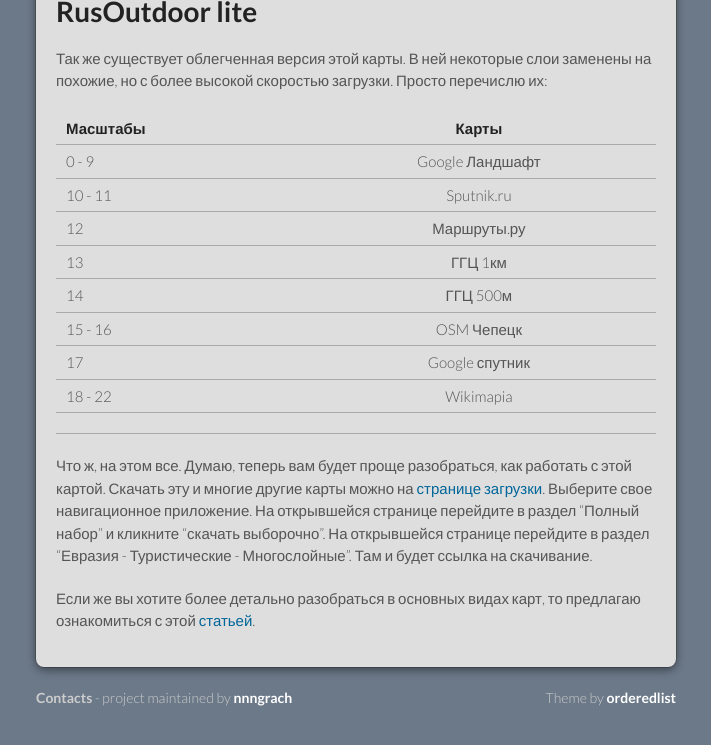
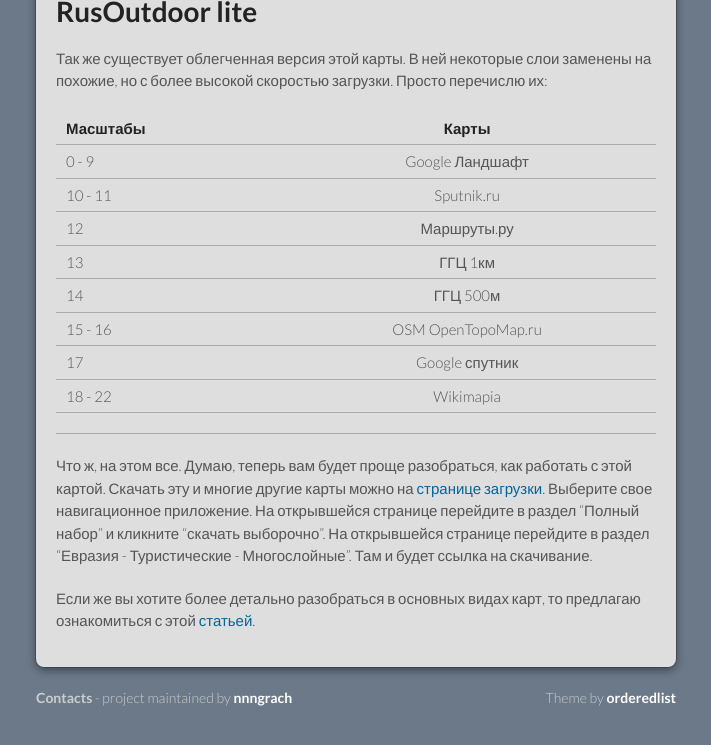
Before and after one commit to nnngrach/AnyGIS_Site, a Jekyll site: the page built from Web/Html/RusOutdoor_ru.md, in a window 1280 px wide and 900 px high, scrolled down 8179 px, cut to the strip 122-867 px from the top of the window. Shown: the whole strip, without its empty margins (284-995 px from the left). Built offline with Jekyll 4.4.1, drawn with Linux system fonts in a browser that asks for light colours.

Commit message:
Update RusOutdoor_ru.md

```diff
--- a/Web/Html/RusOutdoor_ru.md
+++ b/Web/Html/RusOutdoor_ru.md
@@ -216,7 +216,7 @@
 | 12            | Маршруты.ру        |
 | 13            | ГГЦ 1км            |
 | 14            | ГГЦ 500м           |
-| 15 - 16       | OSM Чепецк         |
+| 15 - 16       | OSM OpenTopoMap.ru |
 | 17            | Google спутник     |
 | 18 - 22       | Wikimapia          |
 
```
